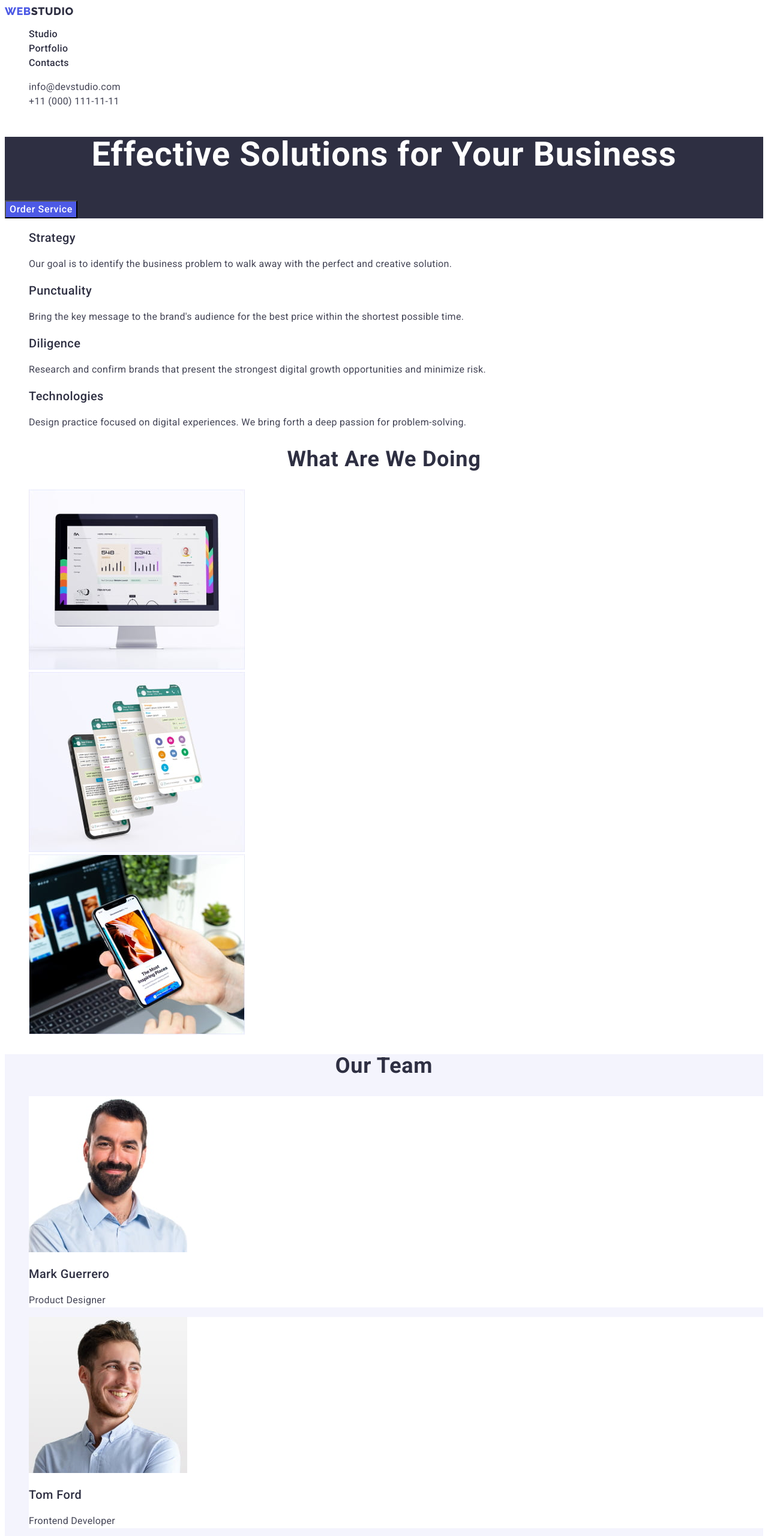
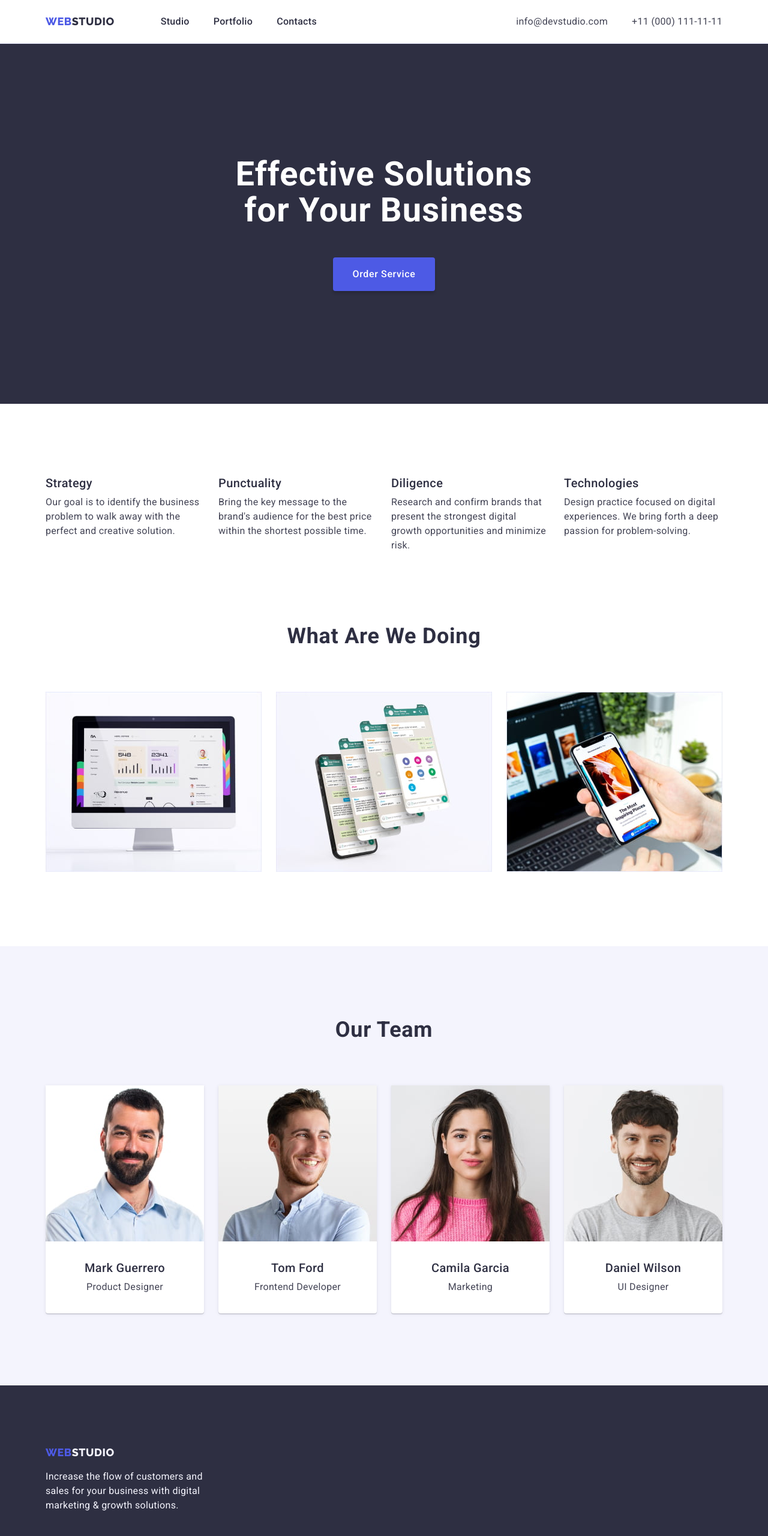
Before and after one commit to MarynaHuzei/goit-markup-hw-03, a plain HTML site: page index.html in a window 1280 px wide. Shown: the top 2560 px of the page at 60% size. Drawn offline with nearby package versions, Linux system fonts and the light colour scheme.

Commit message:
homework

```diff
--- a/css/styles.css
+++ b/css/styles.css
@@ -6,12 +6,35 @@
   --background-color: #ffffff;
   --background-items: #f4f4fd;
 }
+
+h1,
+h2,
+h3,
+h4,
+h5,
+h6,
+p {
+  margin-top: 0;
+  margin-bottom: 0;
+}
+
+ul {
+  margin-top: 0;
+  margin-bottom: 0;
+  padding-left: 0;
+}
+img {
+  display: block;
+}
+
 .list {
   list-style-type: none;
 }
+
 .link {
   text-decoration: none;
 }
+
 button {
   cursor: pointer;
 }
@@ -21,31 +44,61 @@ body {
   color: var(--secondary-color);
   background-color: var(--background-color);
 }
+.container {
+  max-width: 1158px;
+  padding-left: 15px;
+  padding-right: 15px;
+  margin: 0 auto;
+}
 .logo-color {
   font-family: "Raleway", sans-serif;
   font-size: 18px;
-  font-style: normal;
   font-weight: 800;
   line-height: 1.17;
-  letter-spacing: 0.54px;
+  letter-spacing: 0.03em;
   text-transform: uppercase;
   color: var(--primary-color);
 }
 .logo {
   font-family: "Raleway", sans-serif;
   font-size: 18px;
-  font-style: normal;
   font-weight: 800;
   line-height: 1.17;
-  letter-spacing: 0.54px;
+  letter-spacing: 0.03em;
   text-transform: uppercase;
   color: var(--accent-color);
+}
+.page-header {
+  padding-top: 24px;
+  padding-bottom: 24px;
+  border-bottom: 1px solid #e7e9fc;
+}
+.page-header-container {
+  display: flex;
+  align-items: center;
+  flex-shrink: 0;
+  justify-content: space-between;
+}
+.main-navigation {
+  display: flex;
+  align-items: center;
+  justify-content: space-between;
+  width: 100%;
+  max-width: 452px;
+}
+.menu {
+  display: flex;
+  column-gap: 40px;
+}
+.list-address {
+  display: flex;
+  column-gap: 40px;
 }
 .menu-link {
   font-size: 16px;
   font-weight: 500;
   line-height: 1.5;
-  letter-spacing: 0.32px;
+  letter-spacing: 0.02em;
   color: var(--primary-color);
 }
 .menu-link:hover,
@@ -53,13 +106,13 @@ body {
   text-decoration: underline;
   color: var(--hover-color);
 }
+
 .list-address-link {
   color: var(--secondary-color);
   font-size: 16px;
   font-style: normal;
-  font-weight: 400;
   line-height: 1.5;
-  letter-spacing: 0.32px;
+  letter-spacing: 0.02em;
 }
 .tel-mail {
   font-style: normal;
@@ -67,6 +120,29 @@ body {
 .list-address-link:hover,
 .list-address-link:focus {
   color: var(--hover-color);
+}
+.visually-hidden {
+  position: absolute;
+  width: 1px;
+  height: 1px;
+  margin: -1px;
+  border: 0;
+  padding: 0;
+  white-space: nowrap;
+  clip-path: inset(100%);
+  clip: rect(0 0 0 0);
+  overflow: hidden;
+}
+.filters {
+  display: flex;
+  flex-direction: row;
+  justify-content: flex-start;
+  flex-wrap: wrap;
+  align-items: stretch;
+  gap: 24px;
+  margin-top: 96px;
+  justify-content: center;
+  align-items: center;
 }
 .button-filters {
   font-family: "Roboto", sans-serif;
@@ -76,94 +152,207 @@ body {
   letter-spacing: 0.04em;
   color: var(--accent-color);
   background-color: var(--background-items);
+  display: flex;
+  padding: 12px 24px;
+  justify-content: center;
+  align-items: center;
+  border-radius: 4px;
+  border: 1px solid #e7e9fc;
 }
 .button-filters:hover,
 .button-filters:focus {
   color: var(--background-color);
   background-color: var(--hover-color);
 }
+.projects {
+  margin-top: 72px;
+}
+.project-cards {
+  display: flex;
+  flex-direction: row;
+  justify-content: flex-start;
+  flex-wrap: wrap;
+  align-items: stretch;
+  row-gap: 48px;
+  column-gap: 24px;
+  margin-top: 72px;
+  margin-bottom: 120px;
+}
+.project-cards-item {
+  display: flex;
+  width: 360px;
+  flex-direction: column;
+  align-items: flex-start;
+  gap: 32px;
+  width: calc((100% - 3 * 24) / 4);
+  padding-bottom: 32px;
+  flex-shrink: 0;
+  border: 1px solid #e7e9fc;
+}
 .project-cards-title {
   font-size: 20px;
-  font-style: normal;
   font-weight: 500;
   line-height: 1.2;
-  letter-spacing: 0.4px;
+  letter-spacing: 0.02em;
   color: var(--primary-color);
+  padding: 32px 16px 8px 16px;
 }
+
 .project-cards-text {
   font-size: 16px;
   line-height: 1.5;
-  letter-spacing: 0.32px;
+  letter-spacing: 0.02em;
   color: var(--secondary-color);
+  padding-left: 16px;
 }
 .hero {
   background-color: var(--primary-color);
+  flex-shrink: 0;
+  padding-bottom: 188px;
 }
 .tittle {
+  display: flex;
   font-size: 56px;
-  font-style: normal;
   font-weight: 700;
   line-height: 1.07;
-  letter-spacing: 1.12px;
+  letter-spacing: 0.02em;
   color: var(--background-color);
   text-align: center;
+  width: 496px;
+  padding-top: 188px;
+  margin-bottom: 48px;
+  margin-left: auto;
+  margin-right: auto;
 }
+
 .cta-button {
   font-family: "Roboto", sans-serif;
   font-size: 16px;
-  font-style: normal;
   font-weight: 500;
   line-height: 1.5;
-  letter-spacing: 0.64px;
+  letter-spacing: 0.04em;
   color: var(--background-color);
   background-color: var(--accent-color);
+  display: flex;
+  padding: 16px 32px;
+  border: none;
+  border-radius: 4px;
+  box-shadow: 0px 4px 4px 0px rgba(0, 0, 0, 0.15);
+  margin-top: 48px;
+  margin-left: auto;
+  margin-right: auto;
 }
+
 .cta-button:hover,
 .cta-button:focus {
   color: var(--background-color);
   background-color: var(--hover-color);
 }
+.benefits {
+  padding-top: 120px;
+  padding-bottom: 60px;
+}
 .benefits-title {
   font-size: 20px;
-  font-style: normal;
   font-weight: 500;
   line-height: 1.2;
-  letter-spacing: 0.4px;
+  letter-spacing: 0.02em;
   color: var(--primary-color);
 }
 .benefits-text {
   font-size: 16px;
   line-height: 1.5;
-  letter-spacing: 0.32px;
+  letter-spacing: 0.02em;
+}
+.benefits-list {
+  display: flex;
+  flex-direction: row;
+  justify-content: flex-start;
+  flex-wrap: wrap;
+  align-items: stretch;
+  gap: 24px;
+}
+.benefits-list-item {
+  display: flex;
+  flex-direction: column;
+  align-items: flex-start;
+  gap: 8px;
+  width: calc((100% - 3 * 24px) / 4);
+}
+.what-are-we-doing {
+  padding-top: 60px;
+  padding-bottom: 120px;
+}
+.our-job {
+  margin-bottom: 72px;
+}
+.our-job-list {
+  display: inline-flex;
+  flex-direction: row;
+  justify-content: flex-start;
+  flex-wrap: wrap;
+  align-items: stretch;
+  column-gap: 24px;
+}
+.our-job-item {
+  display: inline-flex;
+  align-items: flex-start;
+  width: calc(100% - 2 * 24) / 3;
 }
 .our-job,
 .our-team {
   font-size: 36px;
-  font-style: normal;
   line-height: 1.11;
-  letter-spacing: 0.72px;
+  letter-spacing: 0.02em;
   text-transform: capitalize;
   text-align: center;
   color: var(--primary-color);
 }
+
+.our-team {
+  margin-bottom: 72px;
+}
 .team {
   background-color: var(--background-items);
+  padding-bottom: 120px;
+  padding-top: 120px;
 }
+.team-list {
+  display: inline-flex;
+  flex-direction: row;
+  justify-content: flex-start;
+  flex-wrap: wrap;
+  align-items: stretch;
+  column-gap: 24px;
+}
+
 .team-member {
   background-color: var(--background-color);
+  display: inline-flex;
+  padding-bottom: 0px;
+  flex-direction: column;
+  justify-content: center;
+  align-items: center;
+  width: calc(100% - 3 * 24) / 4;
+  border-radius: 0px 0px 4px 4px;
+  box-shadow: 0px 2px 1px 0px rgba(46, 47, 66, 0.08),
+    0px 1px 1px 0px rgba(46, 47, 66, 0.16),
+    0px 1px 6px 0px rgba(46, 47, 66, 0.08);
 }
 .worker-name {
   font-size: 20px;
-  font-style: normal;
   font-weight: 500;
   line-height: 1.2;
-  letter-spacing: 0.4px;
+  letter-spacing: 0.02em;
   color: var(--primary-color);
+  padding-top: 32px;
+  padding-bottom: 8px;
 }
 .work-position {
   font-size: 16px;
   line-height: 1.5;
-  letter-spacing: 0.32px;
+  letter-spacing: 0.02em;
+  padding-bottom: 32px;
 }
 .page-footer {
   background-color: var(--primary-color);
@@ -171,8 +360,10 @@ body {
 .footer-text {
   font-size: 16px;
   line-height: 1.5;
-  letter-spacing: 0.32px;
+  letter-spacing: 0.02em;
   color: var(--background-items);
+  padding-bottom: 100px;
+  width: 264px;
 }
 .logo-footer {
   font-family: "Raleway", sans-serif;
@@ -183,6 +374,11 @@ body {
   line-height: 1.17;
   letter-spacing: 0.03em;
   text-transform: uppercase;
+  display: inline-flex;
+  align-items: center;
+  flex-shrink: 0;
+  padding-top: 101px;
+  margin-bottom: 18px;
 }
 .logo-color-footer {
   font-family: "Raleway", sans-serif;
--- a/index.html
+++ b/index.html
@@ -5,6 +5,10 @@
     <meta http-equiv="X-UA-Compatible" content="IE=edge" />
     <meta name="viewport" content="width=device-width, initial-scale=1.0" />
     <title>Portfolio</title>
+    <link
+      rel="stylesheet"
+      href="https://cdn.jsdelivr.net/npm/modern-normalize@2.0.0/modern-normalize.min.css"
+    />
     <link rel="preconnect" href="https://fonts.googleapis.com" />
     <link rel="preconnect" href="https://fonts.gstatic.com" crossorigin />
     <link
@@ -15,6 +19,7 @@
   </head>
   <body>
     <header class="page-header">
+      <div class="container page-header-container">
         <nav class="main-navigation">
           <a class="logo link" href="./index.html">
             Web<span class="logo-color">Studio</span>
@@ -45,20 +50,24 @@
             </li>
           </ul>
         </address>
+      </div>
     </header>
     <main>
       <section class="hero">
+        <div class="container">
           <h1 class="tittle">Effective Solutions for Your Business</h1>
           <button class="cta-button" type="button">Order Service</button>
+        </div>
       </section>
       <section class="benefits">
-        <h2 hidden>Our benefits</h2>
+        <div class="container">
+          <h2 class="our-benefits visually-hidden">Our benefits</h2>
           <ul class="benefits-list list">
             <li class="benefits-list-item">
               <h3 class="benefits-title">Strategy</h3>
               <p class="benefits-text">
-              Our goal is to identify the business problem to walk away with the
-              perfect and creative solution.
+                Our goal is to identify the business problem to walk away with
+                the perfect and creative solution.
               </p>
             </li>
             <li class="benefits-list-item">
@@ -83,8 +92,10 @@
               </p>
             </li>
           </ul>
+        </div>
       </section>
       <section class="what-are-we-doing">
+        <div class="container">
           <h2 class="our-job">What are we doing</h2>
           <ul class="our-job-list list">
             <li class="our-job-item">
@@ -115,8 +126,10 @@
               />
             </li>
           </ul>
+        </div>
       </section>
       <section class="team">
+        <div class="container">
           <h2 class="our-team">Our Team</h2>
           <ul class="team-list list">
             <li class="team-member">
@@ -164,16 +177,19 @@
               <p class="work-position">UI Designer</p>
             </li>
           </ul>
+        </div>
       </section>
     </main>
     <footer class="page-footer">
+      <div class="container">
         <a class="link logo-footer" href="./index.html"
           >Web<span class="logo-color-footer">Studio</span></a
         >
         <p class="footer-text">
-        Increase the flow of customers and sales for your business with digital
-        marketing & growth solutions.
+          Increase the flow of customers and sales for your business with
+          digital marketing & growth solutions.
         </p>
+      </div>
     </footer>
   </body>
 </html>
```
Also changed, not shown: portfolio.html (+12 -2 lines). Lines whose indentation alone changed are shown as unchanged.
